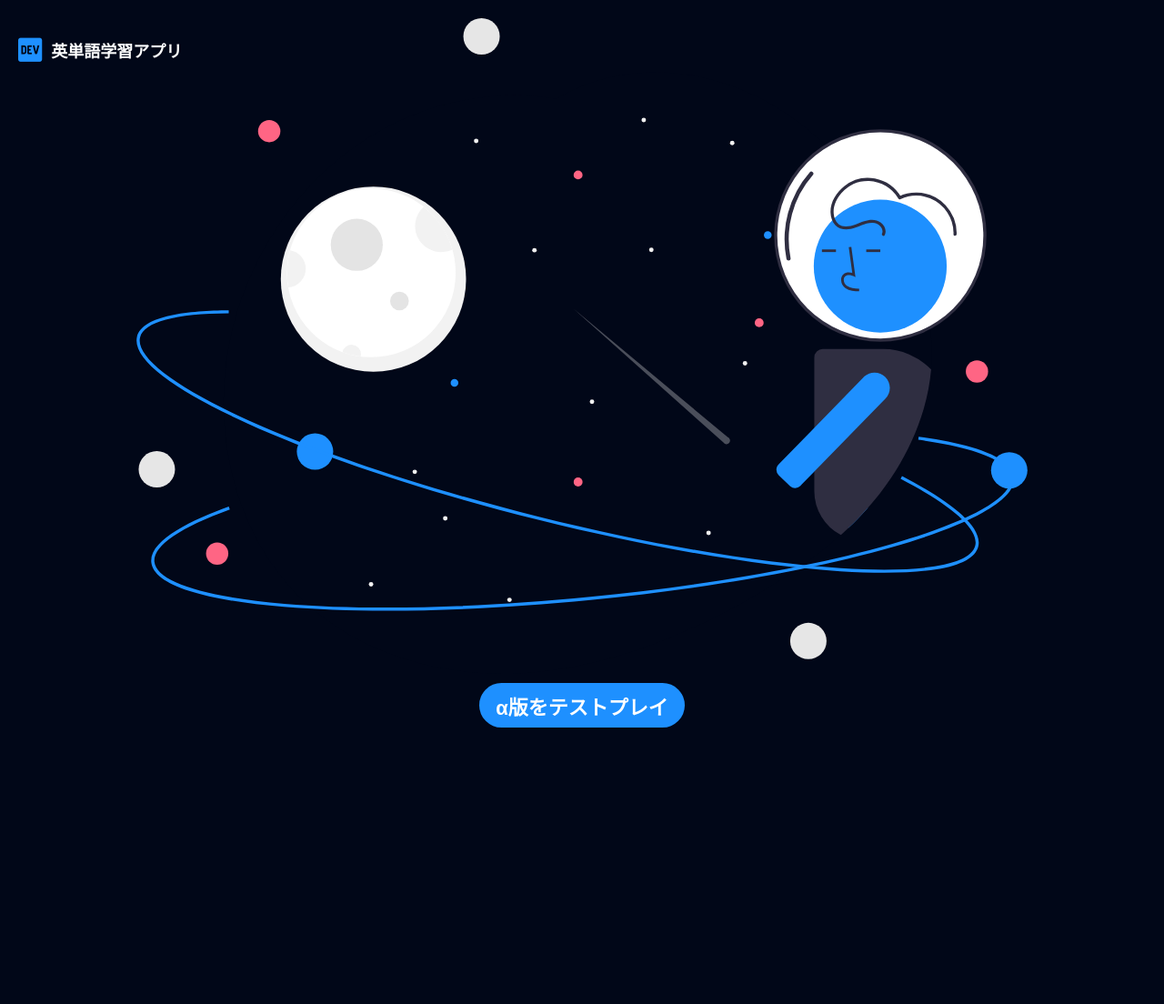
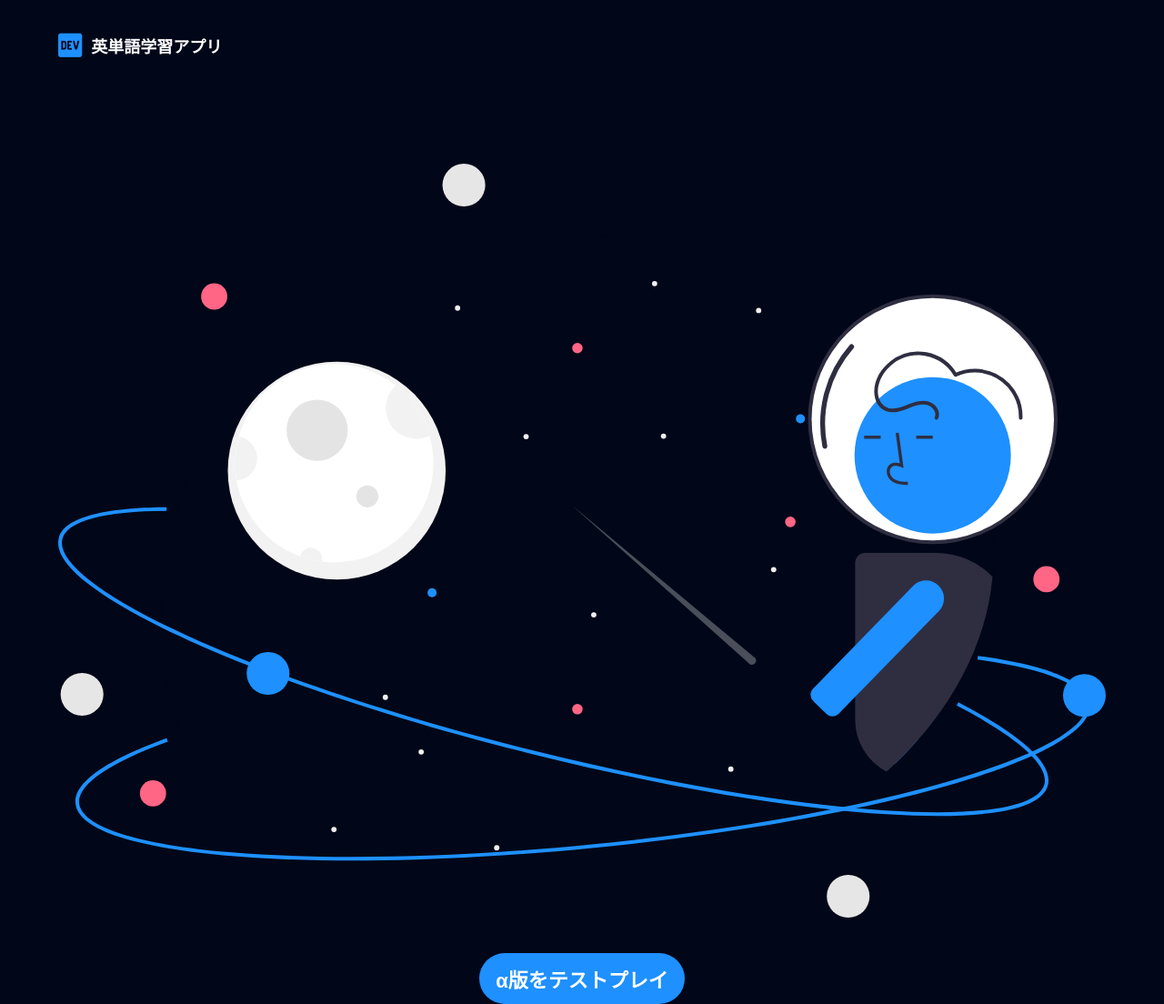
Before and after one commit to y200090/project_research, a Flask app: page / in a window 1280 px wide. Shown: the whole page at 91% size. Before the commit the page ends 800 px from the top, so only its background shows below. Run offline with Flask 2, Linux system fonts and the light colour scheme; some libraries are stand-ins or nearby versions.

Commit message:
2022/09/29 03:18

```diff
--- a/static/css/homepage.css
+++ b/static/css/homepage.css
@@ -14,30 +14,31 @@ html {
 }
 body {
     position: relative;
-    height: calc(100vh - 20px);
+    height: calc(100vh - 80px);
     width: 100vw;
-    margin-top: 20px;
+    margin-top: 80px;
     display: flex;
-    align-items: center;
+    align-items: flex-start;
     justify-content: center;
     background-color: #010718;
 }
 /* ==================================================================== */
-.app-title {
-    position: absolute;
+.bland-header {
+    position: fixed;
     top: 20px;
-    left: 20px;
+    height: 60px;
+    width: 90%;
     display: flex;
     align-items: center;
-    justify-content: center;
+    justify-content: flex-start;
     column-gap: 10px;
 }
-.app-logo {
+.bland-logo {
     /* VIEWPORT: 281px~414px, VALUES* 26px~30px */
     font-size: clamp(1.625rem, 1.097rem + 3.01vw, 1.875rem);
     color: #1e90ff;
 }
-.bland {
+.bland-name {
     /* VIEWPORT: 281px~414px, VALUES* 14px~18px */
     font-size: clamp(0.875rem, 0.347rem + 3.01vw, 1.125rem);
     font-weight: 600;
@@ -46,14 +47,14 @@ body {
 /* ==================================================================== */
 .hero-container {
     position: relative;
-    height: 100%;
-    width: 100%;
+    width: 90%;
+    margin-top: 100px;
     display: flex;
     align-items: center;
     justify-content: center;
     flex-direction: column;
-    row-gap: 10px;
-    padding: 0 10px;
+    /* VIEWPORT: 376px~414px, VALUES: 10px~20px */
+    row-gap: clamp(0.625rem, -5.559rem + 26.32vw, 1.25rem);
 }
 .hero-container.inactive {
     display: none;
--- a/templates/homepage.html
+++ b/templates/homepage.html
@@ -10,15 +10,15 @@
 {% endblock %}
 
 {% block body %}
-    <header class="app-title">
-        <i class="fa-brands fa-dev app-logo"></i>
-        <span class="bland">英単語学習アプリ</span>
+    <header class="bland-header">
+        <i class="fa-brands fa-dev bland-logo"></i>
+        <span class="bland-name">英単語学習アプリ</span>
     </header>
 
-    <div class="hero-container">
+    <main class="hero-container">
         <img src="{{ url_for('static', filename='images/undraw_stars_re_6je7.svg') }}" class="hero-image">
         <button class="start-button">α版をテストプレイ</button>
-    </div>
+    </main>
     <!-- ============================================================================ -->
     <div class="modal-window">
         <i class='bx bx-x close-icon'></i>
```
